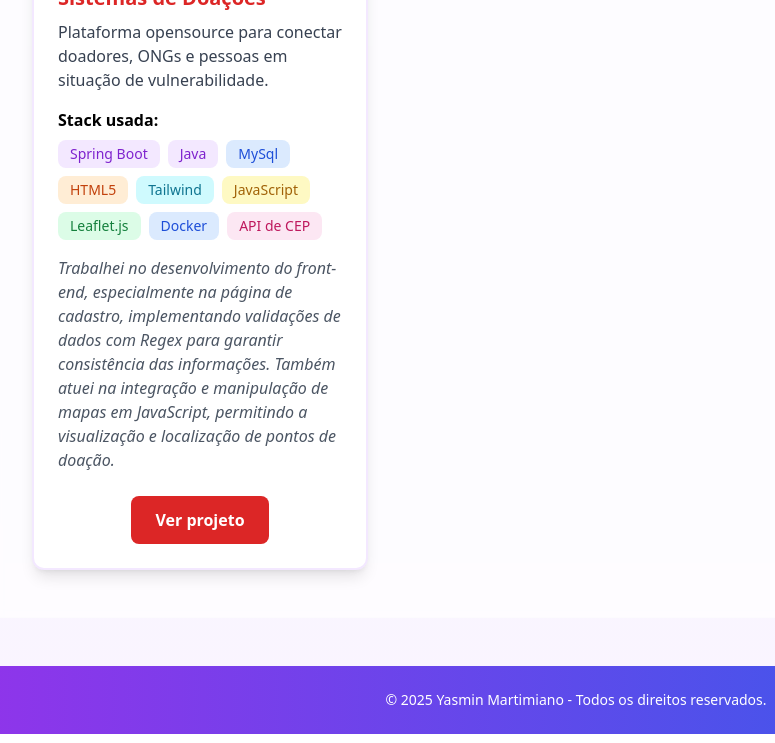
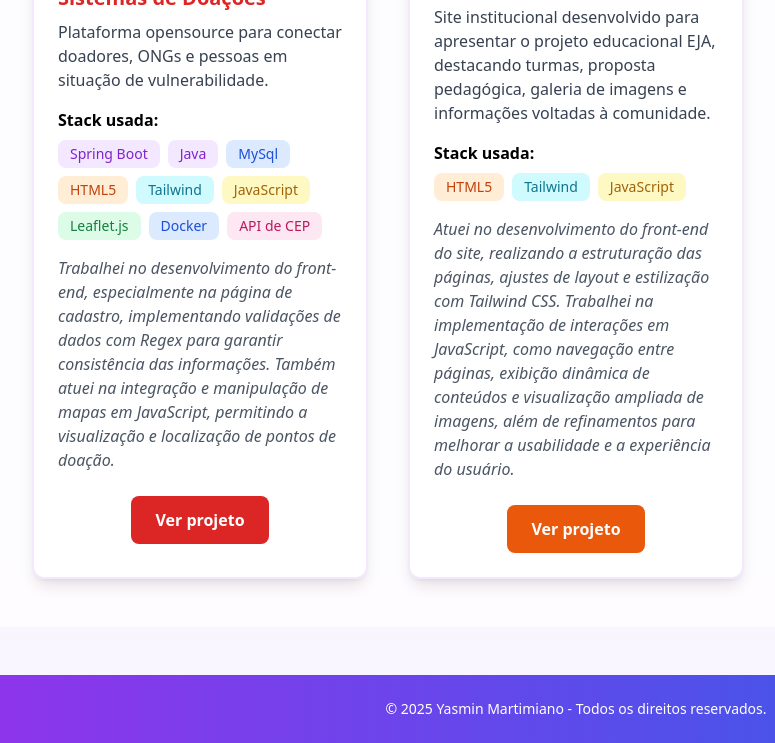
Before and after one commit to yasmartimiano/portifolio, a plain HTML site: page index.html in a window 1280 px wide. Shown: the part 2038-2781 px from the top of the page, without its empty margins (64-839 px from the left). Drawn offline with nearby package versions, Linux system fonts and the light colour scheme.

Commit message:
feat: adicionando um projeto novo e uma img pra capa dele

```diff
--- a/index.html
+++ b/index.html
@@ -112,6 +112,28 @@
                     </div>
                 </div>
             </div>
+            <div class="overflow-hidden shadow-lg rounded-xl bg-white hover:shadow-2xl transition-shadow border-2 border-purple-100">
+                <img src="/assets/ProjetoEJA.jpg" alt="Sistemas de Doações" class="w-full h-auto max-h-60 object-contain mx-auto p-4">
+                <div class="p-4 md:p-6">
+                    <h3 class="text-lg md:text-xl font-semibold mb-2 text-orange-600">Projeto EJA – Educação de Jovens e Adultos (EJA)</h3>
+                    <p class="text-gray-700 mb-4 text-sm md:text-base">Site institucional desenvolvido para apresentar o projeto educacional EJA,
+                    destacando turmas, proposta pedagógica, galeria de imagens e informações voltadas à comunidade.</p>
+                    <p class="font-semibold text-sm md:text-base">Stack usada:</p>
+                    <ul class="flex flex-wrap gap-2 mt-2">
+                        <li class="bg-orange-100 text-orange-700 px-2 md:px-3 py-1 rounded-lg text-xs md:text-sm">HTML5</li>
+                        <li class="bg-cyan-100 text-cyan-700 px-2 md:px-3 py-1 rounded-lg text-xs md:text-sm">Tailwind</li>
+                        <li class="bg-yellow-100 text-yellow-700 px-2 md:px-3 py-1 rounded-lg text-xs md:text-sm">JavaScript</li>
+                    </ul>
+                    <p class="text-gray-600 italic mt-4 text-sm md:text-base">Atuei no desenvolvimento do front-end do site, realizando
+                    a estruturação das páginas, ajustes de layout e estilização com Tailwind CSS. Trabalhei na implementação de interações
+                    em JavaScript, como navegação entre páginas, exibição dinâmica de conteúdos e visualização
+                    ampliada de imagens, além de refinamentos para melhorar a usabilidade e a experiência do usuário.
+                    </p>
+                    <div class="flex justify-center mt-6">
+                        <a href="https://projeto-laura-de-chagas.vercel.app/" target="_blank" class="inline-block bg-orange-600 text-white font-semibold px-4 md:px-6 py-2 md:py-3 rounded-lg hover:bg-blue-600 transition text-sm md:text-base">Ver projeto</a>
+                    </div>
+                </div>
+            </div>
        </div>
     </section>
     <footer class="p-4 md:p-6 text-center bg-gradient-to-r from-purple-600 to-blue-600 mt-12">
```
Also changed, not shown: assets/ProjetoEJA.jpg (added).
